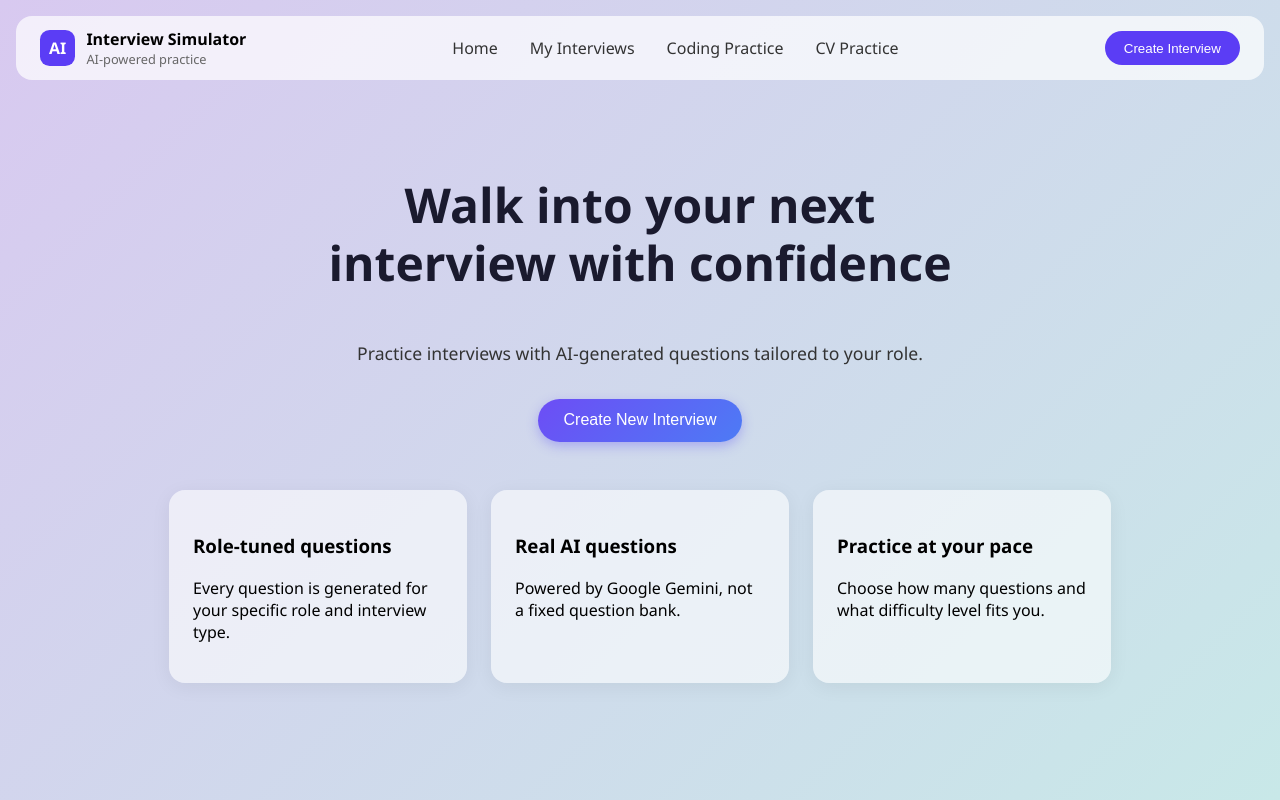
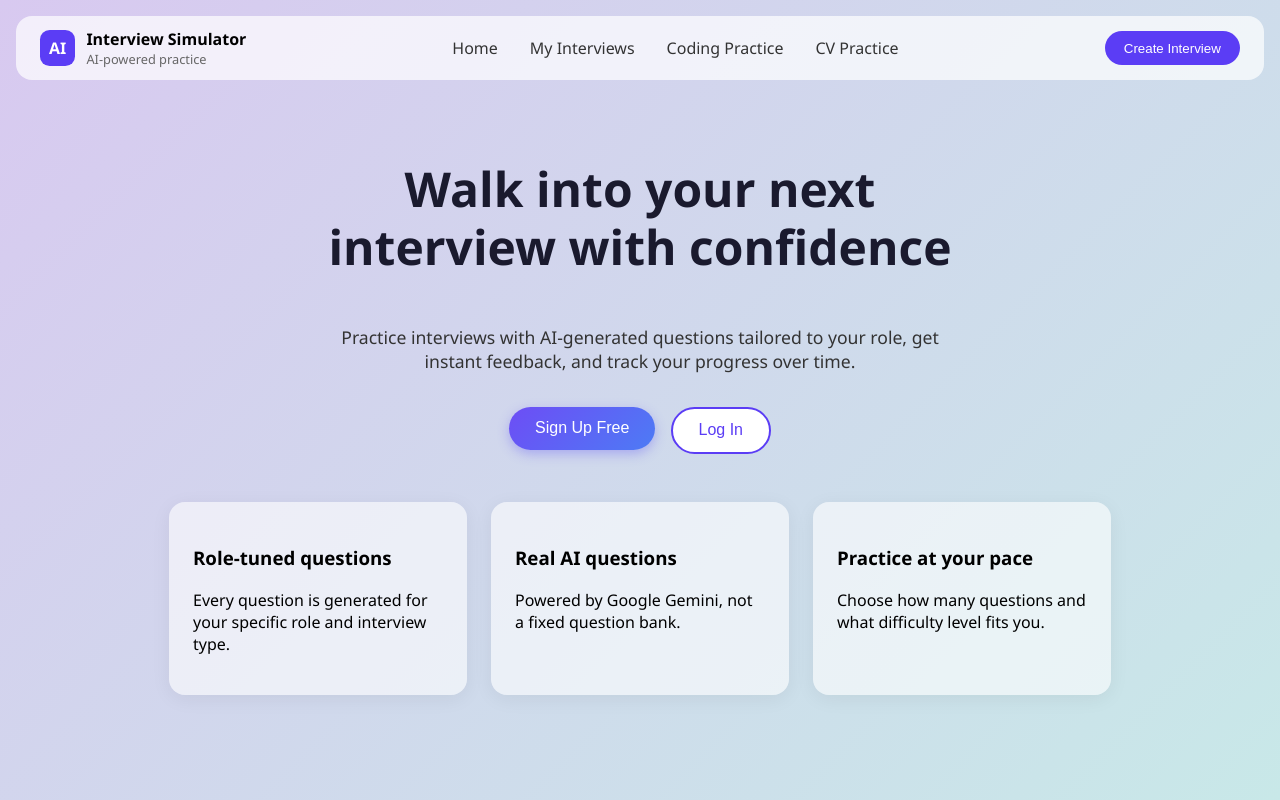
Before and after one commit to MSJawabreh/ai-interview-simulator, a React (Vite) app: page / in a window 1280 px wide. Built offline with nearby package versions, Linux system fonts and the light colour scheme.

Commit message:
Add ProtectedRoute to guard functional pages, update Home page with login-aware CTAs

```diff
--- a/src/App.jsx
+++ b/src/App.jsx
@@ -10,22 +10,24 @@ import CVExplainerPage from './pages/CVExplainerPage'
 import CVPracticePage from './pages/CVPracticePage'
 import LoginPage from './pages/LoginPage'
 import RegisterPage from './pages/RegisterPage'
+import ProtectedRoute from './components/ProtectedRoute'
 
 function App() {
   return (
     <BrowserRouter>
       <Routes>
         <Route path="/" element={<HomePage />} />
-        <Route path="/create" element={<CreateInterviewPage />} />
-        <Route path="/interview" element={<InterviewPage />} />
-        <Route path="/results" element={<ResultsPage />} />
-        <Route path="/my-interviews" element={<MyInterviewsPage />} />
         <Route path="/leetcode" element={<LeetCodePage />} />
-        <Route path="/coding-practice" element={<CodingPracticePage />} />
         <Route path="/cv-explainer" element={<CVExplainerPage />} />
-        <Route path="/cv-practice" element={<CVPracticePage />} />
         <Route path="/login" element={<LoginPage />} />
         <Route path="/register" element={<RegisterPage />} />
+
+        <Route path="/create" element={<ProtectedRoute><CreateInterviewPage /></ProtectedRoute>} />
+        <Route path="/interview" element={<ProtectedRoute><InterviewPage /></ProtectedRoute>} />
+        <Route path="/results" element={<ProtectedRoute><ResultsPage /></ProtectedRoute>} />
+        <Route path="/my-interviews" element={<ProtectedRoute><MyInterviewsPage /></ProtectedRoute>} />
+        <Route path="/coding-practice" element={<ProtectedRoute><CodingPracticePage /></ProtectedRoute>} />
+        <Route path="/cv-practice" element={<ProtectedRoute><CVPracticePage /></ProtectedRoute>} />
       </Routes>
     </BrowserRouter>
   )
--- /dev/null
+++ b/src/components/ProtectedRoute.jsx
@@ -0,0 +1,11 @@
+import { Navigate } from 'react-router-dom'
+import { isLoggedIn } from '../auth'
+
+function ProtectedRoute({ children }) {
+  if (!isLoggedIn()) {
+    return <Navigate to="/login" replace />
+  }
+  return children
+}
+
+export default ProtectedRoute
--- a/src/pages/HomePage.jsx
+++ b/src/pages/HomePage.jsx
@@ -1,30 +1,27 @@
 import { Link } from 'react-router-dom'
-import Navbar from '../components/Navbar'
+import Layout from '../components/Layout'
+import { isLoggedIn } from '../auth'
 
 function HomePage() {
   return (
-    <div style={{
-        minHeight: '100vh',
-        width: '100%',
-        background: 'linear-gradient(135deg, #d8c9f0, #c8e8e8)',
-      }}>
-      <Navbar />
-
+    <Layout>
       <div style={{
         display: 'flex',
         flexDirection: 'column',
         alignItems: 'center',
         justifyContent: 'center',
         textAlign: 'center',
-        padding: '2rem',
-        paddingTop: '9rem'
+        padding: '2rem'
       }}>
         <h1 style={{ fontSize: '3rem', maxWidth: '700px', color: '#1a1a2e', lineHeight: '1.2' }}>
           Walk into your next interview with confidence
         </h1>
         <p style={{ fontSize: '1.1rem', color: '#333', maxWidth: '600px' }}>
-          Practice interviews with AI-generated questions tailored to your role.
+          Practice interviews with AI-generated questions tailored to your role, get instant feedback,
+          and track your progress over time.
         </p>
+
+        {isLoggedIn() ? (
           <Link to="/create">
             <button style={{
               background: 'linear-gradient(135deg, #6d4df5, #4d7bf5)',
@@ -44,6 +41,41 @@ function HomePage() {
               Create New Interview
             </button>
           </Link>
+        ) : (
+          <div style={{ display: 'flex', gap: '1rem', marginTop: '1rem' }}>
+            <Link to="/register">
+              <button style={{
+                background: 'linear-gradient(135deg, #6d4df5, #4d7bf5)',
+                color: 'white',
+                border: 'none',
+                padding: '0.8rem 1.6rem',
+                borderRadius: '999px',
+                fontSize: '1rem',
+                cursor: 'pointer',
+                boxShadow: '0 4px 12px rgba(93,80,245,0.35)',
+                transition: 'transform 0.15s ease'
+              }}
+              onMouseEnter={(e) => e.target.style.transform = 'scale(1.05)'}
+              onMouseLeave={(e) => e.target.style.transform = 'scale(1)'}
+              >
+                Sign Up Free
+              </button>
+            </Link>
+            <Link to="/login">
+              <button style={{
+                background: 'white',
+                color: '#5b3df5',
+                border: '2px solid #5b3df5',
+                padding: '0.8rem 1.6rem',
+                borderRadius: '999px',
+                fontSize: '1rem',
+                cursor: 'pointer'
+              }}>
+                Log In
+              </button>
+            </Link>
+          </div>
+        )}
 
         <div style={{
           display: 'flex',
@@ -89,7 +121,7 @@ function HomePage() {
           </div>
         </div>
       </div>
-    </div>
+    </Layout>
   )
 }
 
```
Lines whose indentation alone changed are shown as unchanged.
